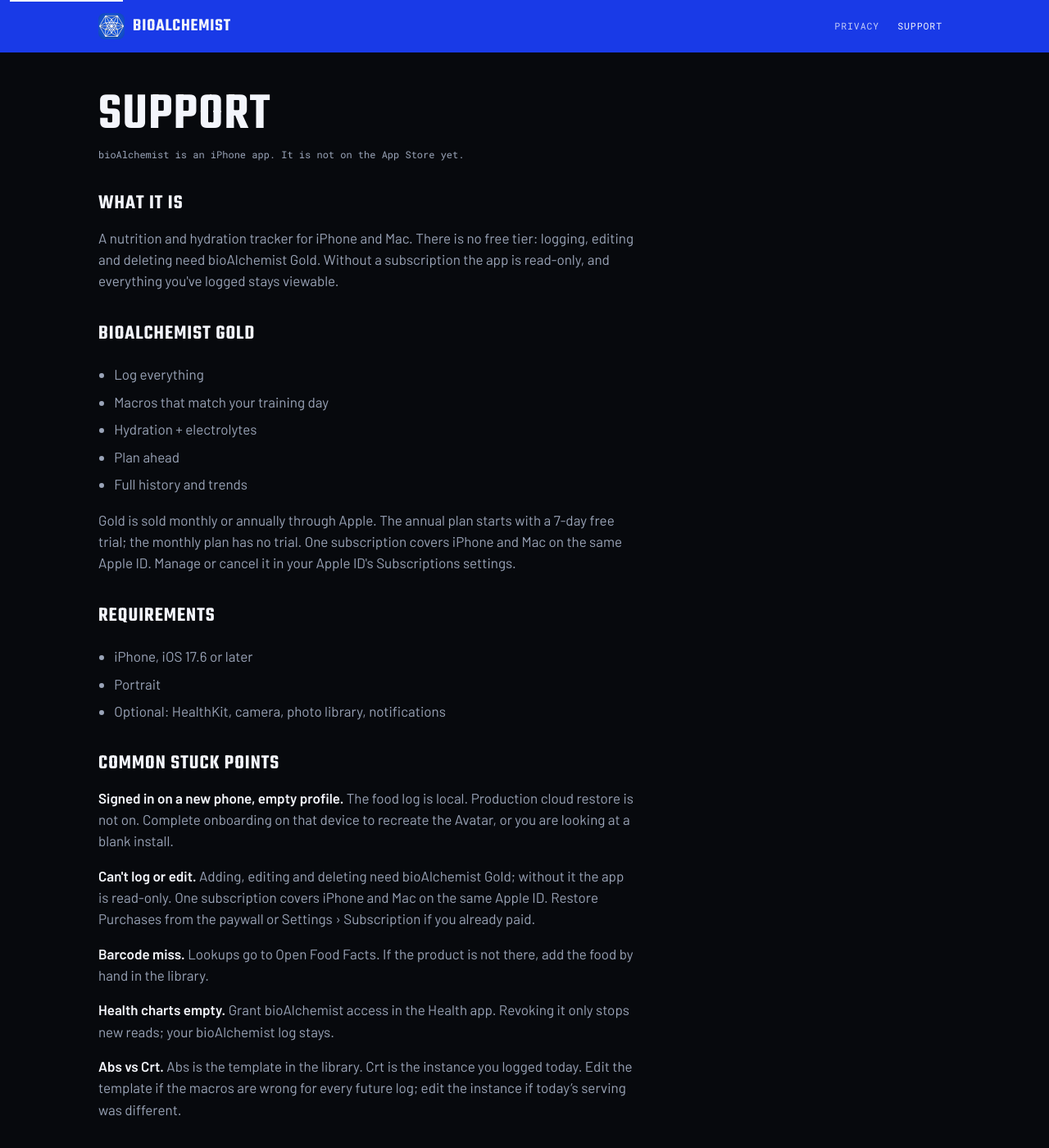
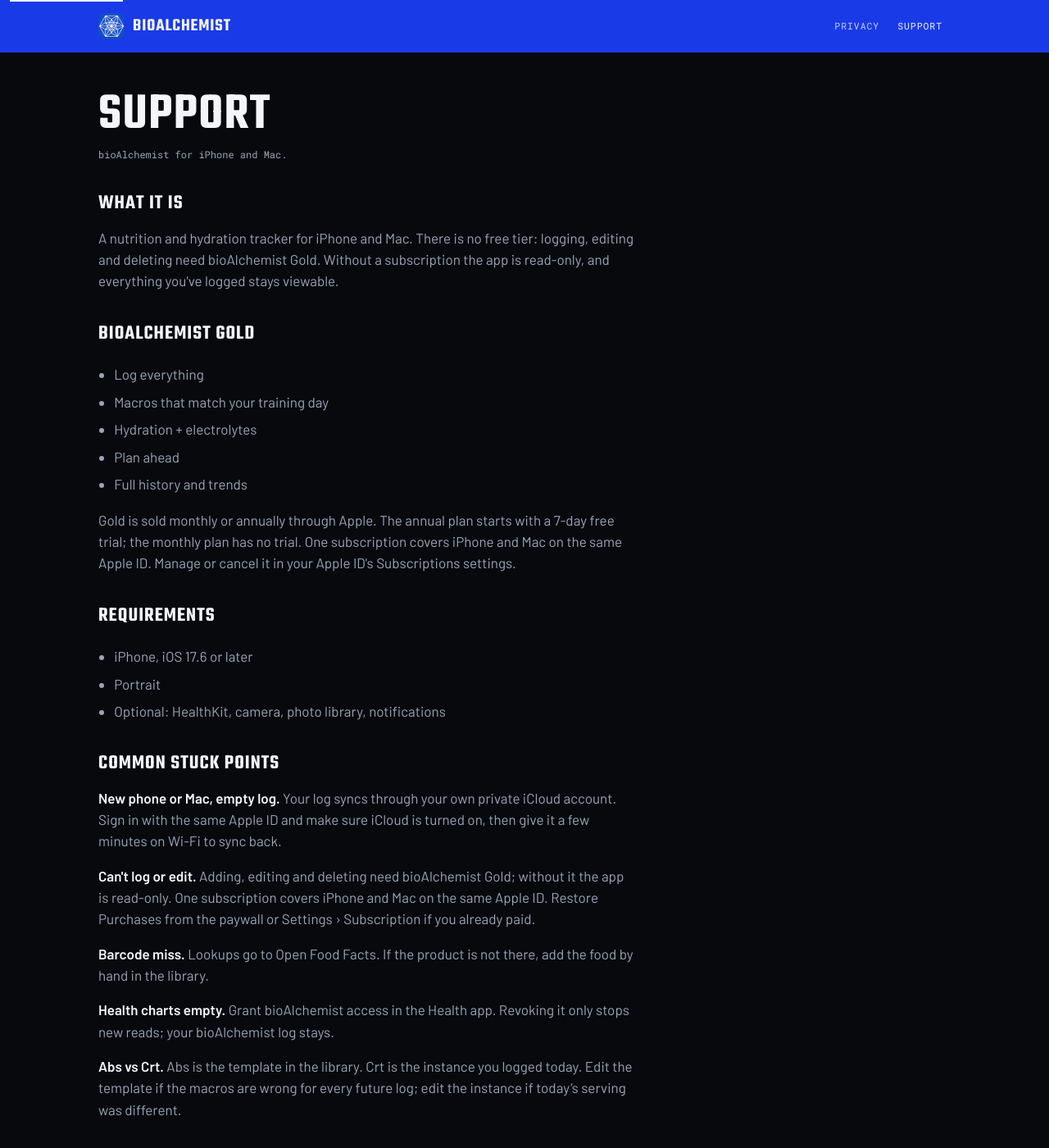
Before and after one commit to sphericalwave/sfjits, a Jekyll site: the page bioalchemist/support.html, which Jekyll copies as it is, in a window 1280 px wide and 1400 px high. Shown: the whole window at 82% size. Built offline with Jekyll 4.4.1, drawn with Linux system fonts in a browser that asks for light colours; some of the changed text lies outside the part shown.

Commit message:
bioAlchemist: fix stale support copy, add /bioalchemist/ index
- Support: drop 'not on the App Store yet' and the private-repo issues link;
  new-device tip now says the log syncs back through iCloud.
- Add /bioalchemist/ landing page (was 404) linking Privacy and Support;
  brand link points to it.

```diff
--- a/bioalchemist/privacy.html
+++ b/bioalchemist/privacy.html
@@ -17,7 +17,7 @@
   <a class="skip" href="#main">Skip to content</a>
   <header class="site-nav">
     <div class="wrap">
-      <a class="brand" href="./support">
+      <a class="brand" href="./">
         <img src="./assets/logo.png" width="32" height="32" alt="">
         bioAlchemist
       </a>
--- a/bioalchemist/support.html
+++ b/bioalchemist/support.html
@@ -17,7 +17,7 @@
   <a class="skip" href="#main">Skip to content</a>
   <header class="site-nav">
     <div class="wrap">
-      <a class="brand" href="./support">
+      <a class="brand" href="./">
         <img src="./assets/logo.png" width="32" height="32" alt="">
         bioAlchemist
       </a>
@@ -32,7 +32,7 @@
     <div class="wrap">
       <header>
         <h1>Support</h1>
-        <p class="updated">bioAlchemist is an iPhone app. It is not on the App Store yet.</p>
+        <p class="updated">bioAlchemist for iPhone and Mac.</p>
       </header>
       <div class="prose">
         <h2>What it is</h2>
@@ -56,7 +56,7 @@
         </ul>
 
         <h2>Common stuck points</h2>
-        <p><strong>Signed in on a new phone, empty profile.</strong> The food log is local. Production cloud restore is not on. Complete onboarding on that device to recreate the Avatar, or you are looking at a blank install.</p>
+        <p><strong>New phone or Mac, empty log.</strong> Your log syncs through your own private iCloud account. Sign in with the same Apple ID and make sure iCloud is turned on, then give it a few minutes on Wi-Fi to sync back.</p>
         <p><strong>Can't log or edit.</strong> Adding, editing and deleting need bioAlchemist Gold; without it the app is read-only. One subscription covers iPhone and Mac on the same Apple ID. Restore Purchases from the paywall or Settings › Subscription if you already paid.</p>
         <p><strong>Barcode miss.</strong> Lookups go to Open Food Facts. If the product is not there, add the food by hand in the library.</p>
         <p><strong>Health charts empty.</strong> Grant bioAlchemist access in the Health app. Revoking it only stops new reads; your bioAlchemist log stays.</p>
@@ -64,7 +64,6 @@
 
         <h2>Bugs</h2>
         <p>Email <!-- TODO: support email address not chosen yet. Replace this placeholder with a mailto link. --><strong>[TODO: support email]</strong>.</p>
-        <p>If you have access to the repo, open an issue: <a href="https://github.com/sphericalwave/fitWrench/issues">sphericalwave/fitWrench</a>.</p>
       </div>
     </div>
   </main>
```
Also changed, not shown: bioalchemist/index.html (added, +56 -0 lines).
